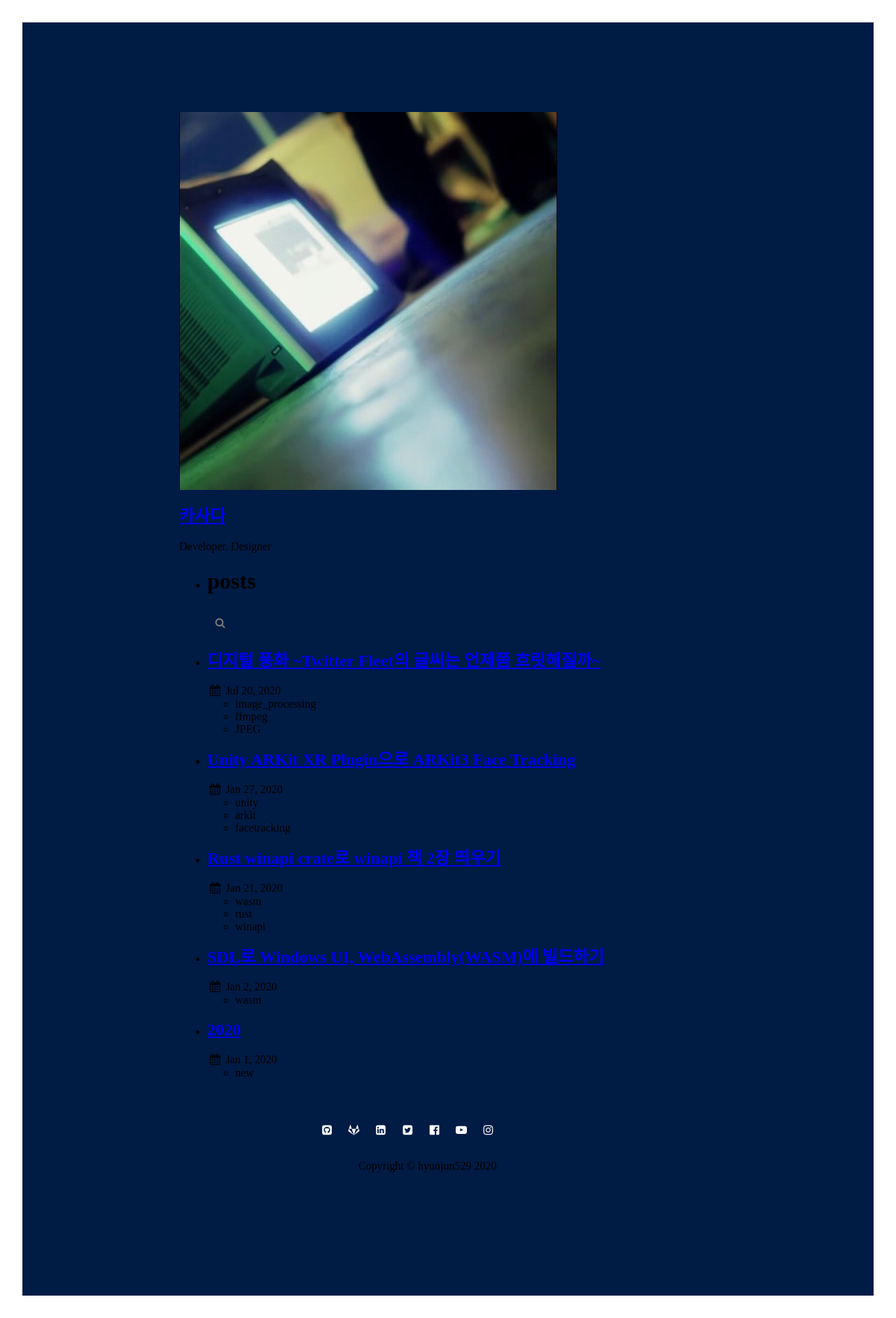
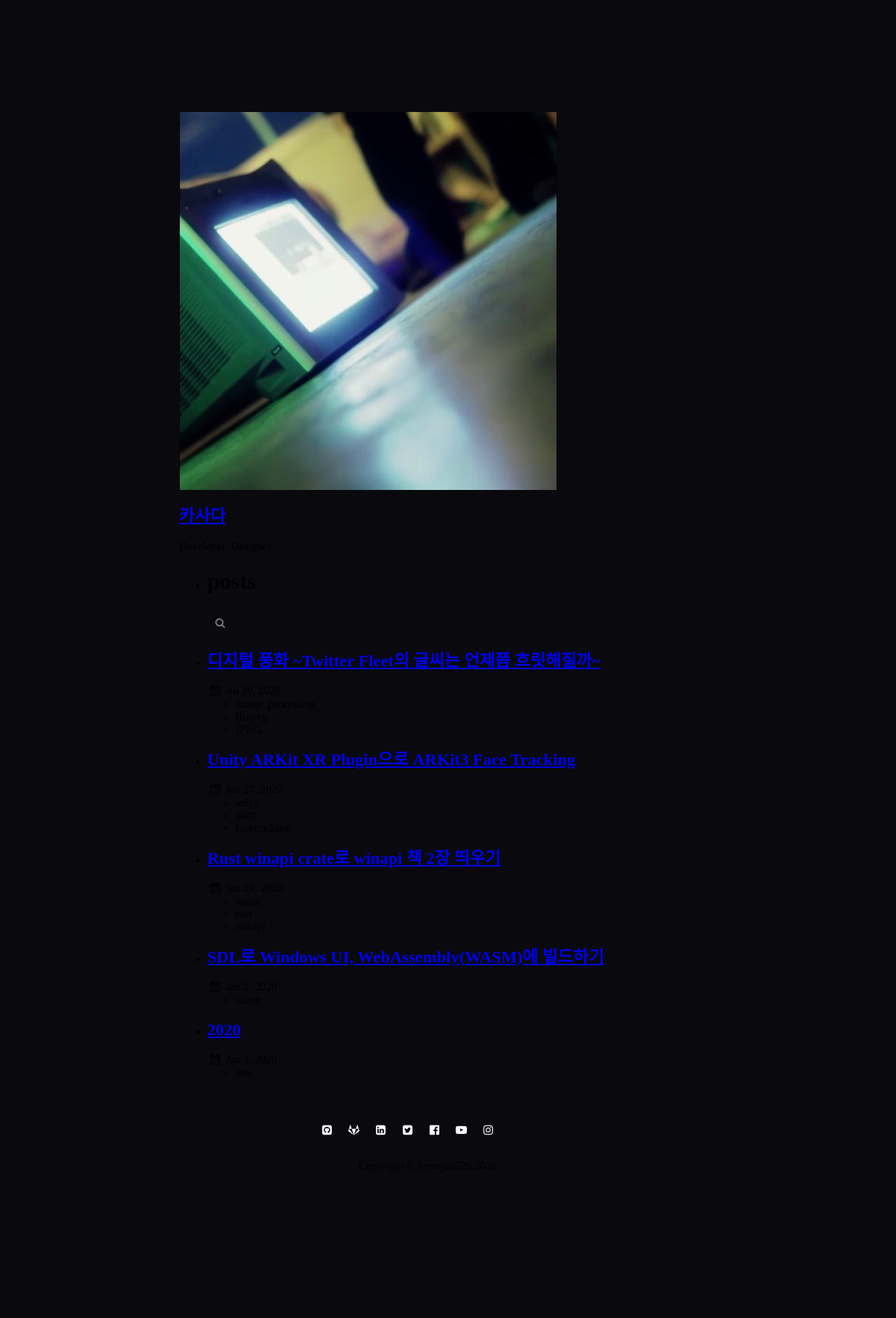
Before and after one commit to hyunjun529/hyunjun529.github.io, a Jekyll site: the page built from index.md, in a window 1280 px wide. Shown: the whole page at 70% size. Built offline with Jekyll 4.4.1, drawn with Linux system fonts in a browser that asks for light colours.

Commit message:
:art: fix color-scheme

```diff
--- a/_layouts/default.html
+++ b/_layouts/default.html
@@ -14,8 +14,8 @@
   <title>{{ page.title | default: site.title }}</title>
 </head>
 
-<body class="pa4-l normal">
-  <div class="bg-navy h-100 pa3 ph0-l pv6-l">
+<body class="pa4-l normal" id="vp-body">
+  <div class="h-100 pa3 ph0-l pv6-l">
     <div class="center mw7">
       <section class="about">
         <a href="{{ "/" | relative_url}}"><img src="{{site.baseurl }}/{{ site.vaporwave.profile_image }}"
--- a/_sass/color/auto.scss
+++ /dev/null
@@ -1,11 +0,0 @@
-@media (prefers-color-scheme: light) {
-    @import "light"
-}
-
-@media (prefers-color-scheme: dark) {
-    @import "dark"
-}
-
-@media (prefers-color-scheme: no-preference) {
-    @import "dark"
-}
--- a/_sass/color/dark.scss
+++ b/_sass/color/dark.scss
@@ -1,4 +1,11 @@
-body {
-    background-color: gray;
-    color: white;
-}
+$colorBackgroundBorder: #0A090D;
+$colorBackgroundContent: #FFFFFF;
+
+$colorFont: #FFFFFF;
+$colorFontH1: #A511A5;
+$colorFontH2: #A511A5;
+$colorFontH3: #7924B8;
+$colorFontH4: #7924B8;
+
+$colorLink: #2D76B8;
+$colorLinkVisited: #7924B8;
--- a/_sass/color/light.scss
+++ b/_sass/color/light.scss
@@ -1,4 +1,11 @@
-body {
-    background-color: white;
-    color: black;
-}
+$colorBackgroundBorder: #7AE6B3;
+$colorBackgroundContent: #FFFFFF;
+
+$colorFont: #FFFFFF;
+$colorFontH1: #F080F2;
+$colorFontH2: #F080F2;
+$colorFontH3: #CC94F2;
+$colorFontH4: #CC94F2;
+
+$colorLink: #5AD8E6;
+$colorLinkVisited: #CC94F2;
--- /dev/null
+++ b/_sass/vaporwave.scss
@@ -0,0 +1,3 @@
+#vp-body {
+    background-color: $colorBackgroundBorder;
+}
--- a/assets/css/style.scss
+++ b/assets/css/style.scss
@@ -8,9 +8,11 @@
 {% elsif site.vaporwave.color == "light" %}
   @import "color/light";
 {% elsif site.vaporwave.color == "auto" or site.vaporwave == false %}
-  @import "color/auto";
+  @import "color/dark";
 {% endif %}
 
 {% if site.vaporwave.search %}
   @import "search";
 {% endif %}
+
+@import "vaporwave";
```
